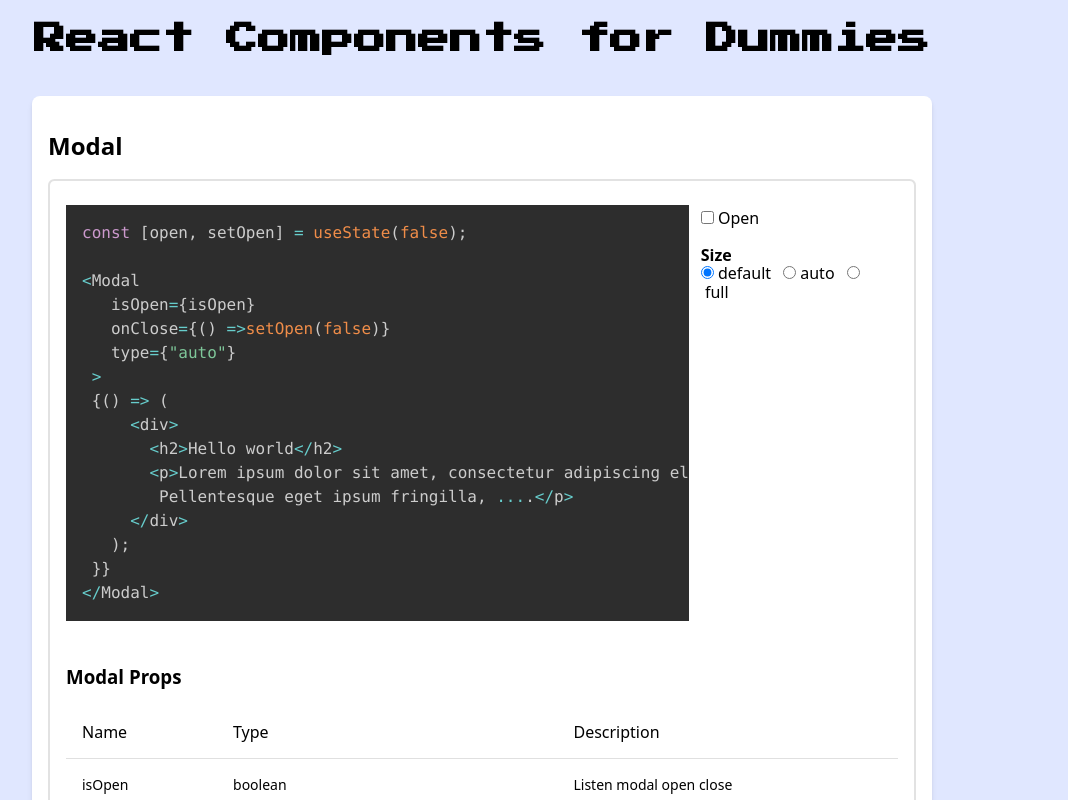
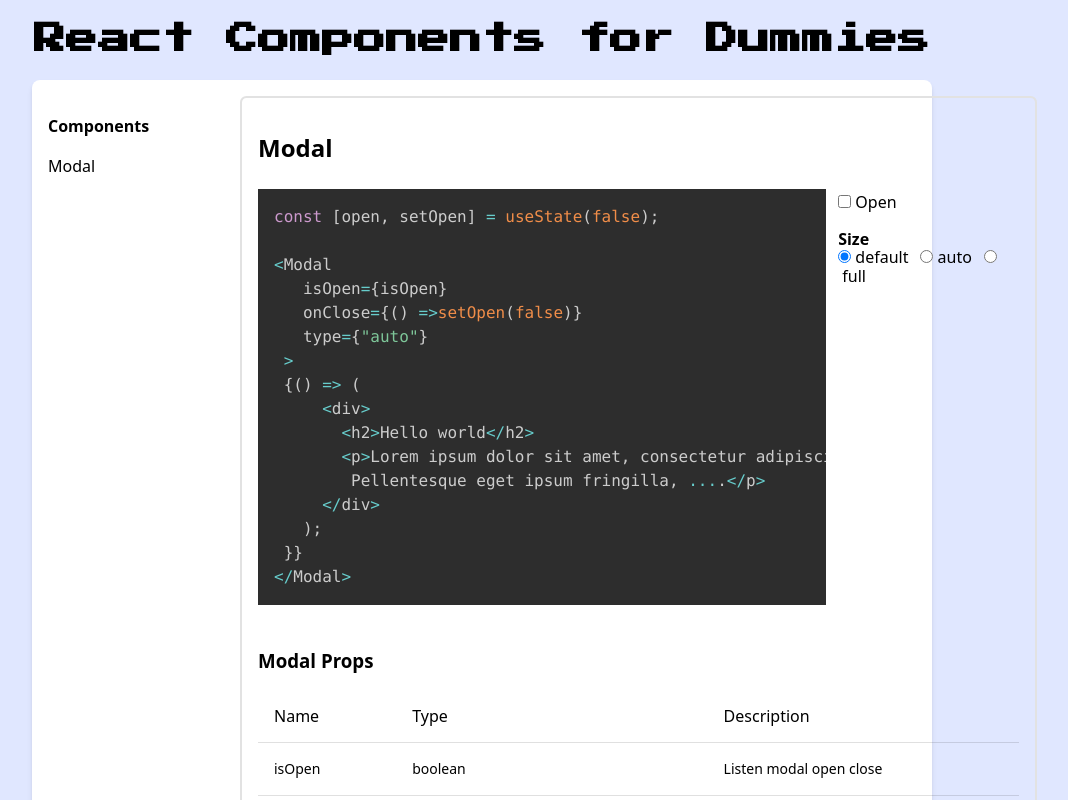
Before and after one commit to SaifulBashar/react-component-for-dummies, a Next.js app: page / in a window 1280 px wide. Shown: the top 800 px of the page, without its empty margins (158-1226 px from the left). Built offline with nearby package versions, Linux system fonts and the light colour scheme.

Commit message:
enable sidebar

```diff
--- /dev/null
+++ b/components/Radio.tsx
@@ -0,0 +1,41 @@
+import styled from "@emotion/styled";
+import { FunctionComponent, InputHTMLAttributes, ReactNode } from "react";
+
+const CheckboxContainer = styled.div`
+  input {
+    -webkit-appearance: none;
+    -moz-appearance: none;
+    appearance: none;
+
+    border-radius: 50%;
+    width: 16px;
+    height: 16px;
+
+    border: 2px solid #999;
+    transition: 0.2s all linear;
+    margin-right: 5px;
+
+    position: relative;
+    top: 4px;
+  }
+
+  input:checked {
+    border: 6px solid black;
+  }
+`;
+interface InputProps extends InputHTMLAttributes<HTMLInputElement> {
+  name: string;
+  children: ReactNode;
+}
+export const Radio: FunctionComponent<InputProps> = ({
+  name,
+  children,
+  ...rest
+}) => {
+  return (
+    <CheckboxContainer>
+      <input type="radio" name={name} id={name} {...rest} />
+      <label htmlFor={name}>{children}</label>
+    </CheckboxContainer>
+  );
+};
--- a/components/sections/ModalSection.tsx
+++ b/components/sections/ModalSection.tsx
@@ -33,7 +33,6 @@
     >
       {(props: FormikProps<any>) => (
         <div>
-          <h2>Modal</h2>
           <div
             className={css`
               border: 2px solid rgb(226, 226, 226);
@@ -41,6 +40,7 @@
               padding: 1rem;
             `}
           >
+            <h2>Modal</h2>
             <Modal
               isOpen={props.values.isOpen}
               onClose={() => props.setFieldValue("isOpen", false)}
--- a/pages/index.tsx
+++ b/pages/index.tsx
@@ -1,4 +1,5 @@
 import { css } from "@emotion/css";
+import { Radio } from "../components/Radio";
 import { ModalSection } from "../components/sections/ModalSection";
 
 function Page() {
@@ -19,10 +20,11 @@
         >
           React Components for Dummies
         </h1>
+
         <div
           className={css`
             padding: 1rem;
-            margin: 1rem;
+            display: flex;
             border-radius: 0.5rem;
             max-width: 900px;
             width: 100%;
@@ -31,8 +33,28 @@
             background: white;
           `}
         >
+          <div
+            className={css`
+              padding-right: 12px;
+              margin-right: 12px;
+              min-width: 180px;
+            `}
+          >
+            <h4>Components</h4>
+            <ol
+              className={css`
+                list-style: none;
+                margin: 0;
+                padding: 0;
+                width: 100%;
+              `}
+            >
+              <li>Modal</li>
+            </ol>
+          </div>
           <ModalSection />
         </div>
+        {/* <Radio name="dd">Chexck</Radio> */}
       </div>
     </>
   );
```
